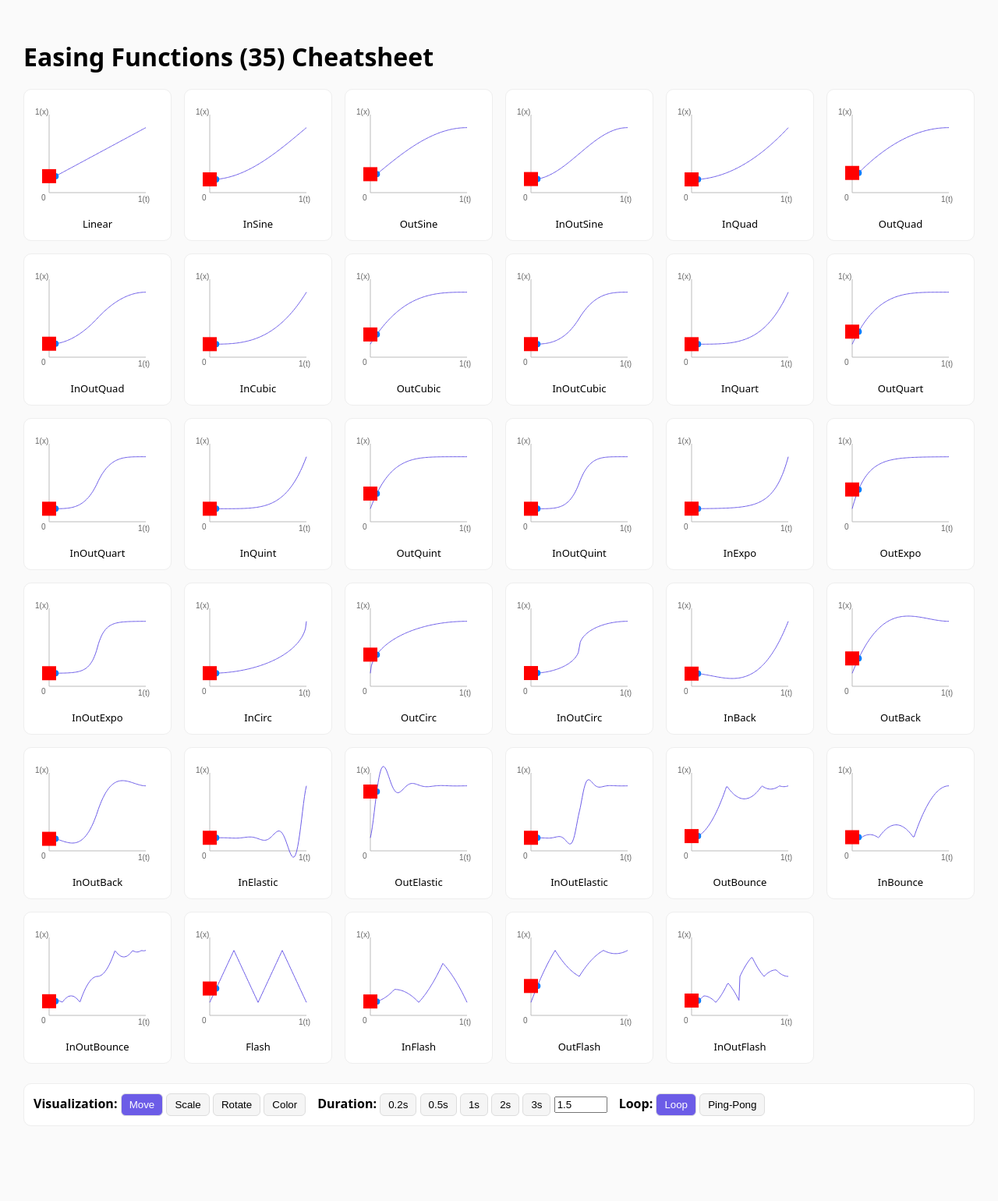
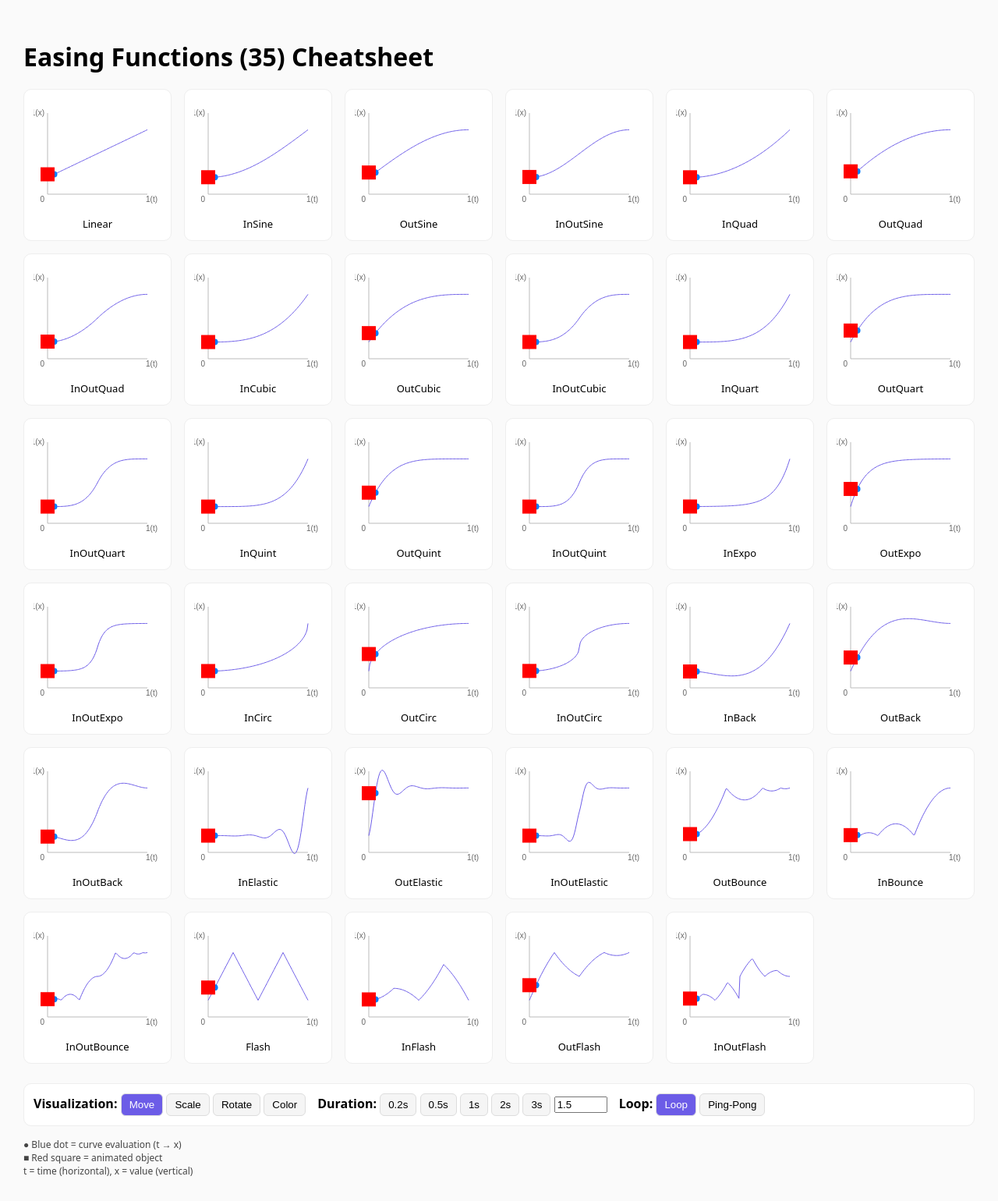
Before and after one commit to cholushkin/cholushkin.github.io, a Jekyll site: the page cheatsheets/easings.html, which Jekyll copies as it is, in a window 1280 px wide. Shown: the whole page at 78% size. Built offline with Jekyll 4.4.1, drawn with Linux system fonts in a browser that asks for light colours; before the commit the page ends 1474 px from its top, so only the background shows below that.

Commit message:
change: easings

```diff
--- a/cheatsheets/easings.html
+++ b/cheatsheets/easings.html
@@ -5,40 +5,40 @@
 <title>Easings</title>
 
 <style>
-body {
-  font-family: system-ui;
+body{
+  font-family:system-ui;
   background:#fafafa;
   margin:0;
   padding:30px;
 }
 
-h1 { margin-bottom:20px; }
+h1{margin-bottom:20px;}
 
-.grid {
+.grid{
   display:grid;
   grid-template-columns:repeat(auto-fill,minmax(180px,1fr));
   gap:16px;
 }
 
-.card {
+.card{
   background:white;
   border:1px solid #eee;
   border-radius:10px;
   padding:12px;
 }
 
-canvas {
+canvas{
   width:100%;
   height:140px;
 }
 
-.name {
+.name{
   text-align:center;
   font-size:13px;
   margin-top:6px;
 }
 
-.controls {
+.controls{
   margin-top:25px;
   background:white;
   padding:12px;
@@ -49,7 +49,13 @@
   flex-wrap:wrap;
 }
 
-button {
+.legend{
+  margin-top:15px;
+  font-size:12px;
+  color:#444;
+}
+
+button{
   padding:6px 10px;
   border-radius:6px;
   border:1px solid #ddd;
@@ -57,7 +63,7 @@
   cursor:pointer;
 }
 
-button.active {
+button.active{
   background:#6c5ce7;
   color:white;
 }
@@ -100,76 +106,54 @@
   </div>
 </div>
 
+<div class="legend">
+  ● Blue dot = curve evaluation (t → x) <br>
+  ■ Red square = animated object <br>
+  t = time (horizontal), x = value (vertical)
+</div>
+
 <script>
-const DRAW_MARGIN = 0.25;
+const DRAW_MARGIN = 0.35;
 
-/* ---------- EASINGS ---------- */
-const E = {};
+const E={};
+E.Linear=t=>t;
 
-/* base */
-E.Linear = t=>t;
-
-/* sine */
 E.InSine=t=>1-Math.cos(t*Math.PI/2);
 E.OutSine=t=>Math.sin(t*Math.PI/2);
 E.InOutSine=t=>-(Math.cos(Math.PI*t)-1)/2;
 
-/* quad */
 E.InQuad=t=>t*t;
 E.OutQuad=t=>t*(2-t);
 E.InOutQuad=t=>t<.5?2*t*t:1-Math.pow(-2*t+2,2)/2;
 
-/* cubic */
 E.InCubic=t=>t*t*t;
 E.OutCubic=t=>1-Math.pow(1-t,3);
 E.InOutCubic=t=>t<.5?4*t*t*t:1-Math.pow(-2*t+2,3)/2;
 
-/* quart */
 E.InQuart=t=>t*t*t*t;
 E.OutQuart=t=>1-Math.pow(1-t,4);
 E.InOutQuart=t=>t<.5?8*t*t*t*t:1-Math.pow(-2*t+2,4)/2;
 
-/* quint */
 E.InQuint=t=>t*t*t*t*t;
 E.OutQuint=t=>1-Math.pow(1-t,5);
 E.InOutQuint=t=>t<.5?16*t*t*t*t*t:1-Math.pow(-2*t+2,5)/2;
 
-/* expo */
 E.InExpo=t=>t===0?0:Math.pow(2,10*t-10);
 E.OutExpo=t=>t===1?1:1-Math.pow(2,-10*t);
 E.InOutExpo=t=>t===0?0:t===1?1:t<.5?Math.pow(2,20*t-10)/2:(2-Math.pow(2,-20*t+10))/2;
 
-/* circ */
 E.InCirc=t=>1-Math.sqrt(1-t*t);
 E.OutCirc=t=>Math.sqrt(1-(t-1)*(t-1));
 E.InOutCirc=t=>t<.5?(1-Math.sqrt(1-(2*t)**2))/2:(Math.sqrt(1-(-2*t+2)**2)+1)/2;
 
-/* back */
 E.InBack=t=>{const c=1.70158;return (c+1)*t*t*t-c*t*t};
 E.OutBack=t=>{const c=1.70158;return 1+(c+1)*(t-1)**3+c*(t-1)**2};
-E.InOutBack=t=>{
- const c=1.70158*1.525;
- return t<.5?( (2*t)**2*((c+1)*2*t-c) )/2
-             :( (2*t-2)**2*((c+1)*(t*2-2)+c)+2 )/2;
-};
+E.InOutBack=t=>{const c=1.70158*1.525;return t<.5?((2*t)**2*((c+1)*2*t-c))/2:((2*t-2)**2*((c+1)*(t*2-2)+c)+2)/2};
 
-/* elastic */
-E.InElastic=t=>{
- if(t===0||t===1)return t;
- return -Math.pow(2,10*t-10)*Math.sin((t*10-10.75)*(2*Math.PI/3));
-};
-E.OutElastic=t=>{
- if(t===0||t===1)return t;
- return Math.pow(2,-10*t)*Math.sin((t*10-.75)*(2*Math.PI/3))+1;
-};
-E.InOutElastic=t=>{
- if(t===0||t===1)return t;
- return t<.5
- ?-(Math.pow(2,20*t-10)*Math.sin((20*t-11.125)*(2*Math.PI/4.5)))/2
- :(Math.pow(2,-20*t+10)*Math.sin((20*t-11.125)*(2*Math.PI/4.5)))/2+1;
-};
+E.InElastic=t=>t===0||t===1?t:-Math.pow(2,10*t-10)*Math.sin((t*10-10.75)*(2*Math.PI/3));
+E.OutElastic=t=>t===0||t===1?t:Math.pow(2,-10*t)*Math.sin((t*10-.75)*(2*Math.PI/3))+1;
+E.InOutElastic=t=>t===0||t===1?t:t<.5?-(Math.pow(2,20*t-10)*Math.sin((20*t-11.125)*(2*Math.PI/4.5)))/2:(Math.pow(2,-20*t+10)*Math.sin((20*t-11.125)*(2*Math.PI/4.5)))/2+1;
 
-/* bounce */
 E.OutBounce=t=>{
  const n=7.5625,d=2.75;
  if(t<1/d)return n*t*t;
@@ -282,9 +262,7 @@
   ctx.save();
   ctx.translate(x,y);
 
-  if(flags.rotate){
-    ctx.rotate(v*Math.PI*2);
-  }
+  if(flags.rotate) ctx.rotate(v*Math.PI*2);
 
   ctx.fillStyle=`rgb(${r},0,${b})`;
   ctx.fillRect(-size/2,-size/2,size,size);
```
Also changed, not shown: other parts of cheatsheets/easings.html (+12 -17 lines).
